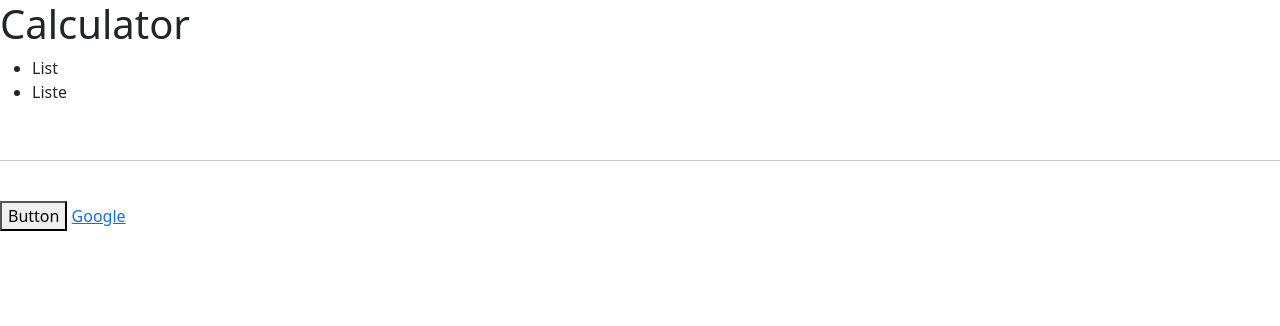
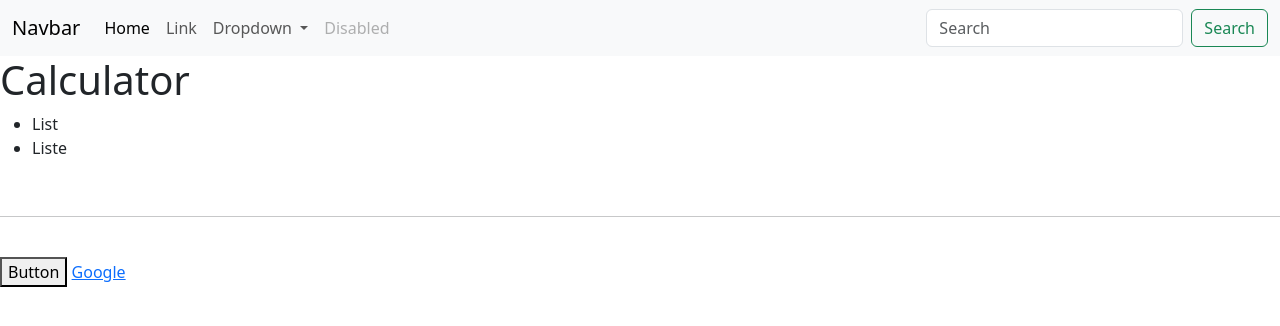
Before and after one commit to Leelando007/Calculator, a plain HTML site: page index.html in a window 1280 px wide. Drawn offline with nearby package versions, Linux system fonts and the light colour scheme.

Commit message:
added haed

```diff
--- a/index.html
+++ b/index.html
@@ -7,6 +7,45 @@
     <link href="https://cdn.jsdelivr.net/npm/bootstrap@5.3.3/dist/css/bootstrap.min.css" rel="stylesheet" integrity="sha384-QWTKZyjpPEjISv5WaRU9OFeRpok6YctnYmDr5pNlyT2bRjXh0JMhjY6hW+ALEwIH" crossorigin="anonymous">
   </head>
   <body>
+    <head>
+        <nav class="navbar navbar-expand-lg bg-body-tertiary">
+            <div class="container-fluid">
+              <a class="navbar-brand" href="#">Navbar</a>
+              <button class="navbar-toggler" type="button" data-bs-toggle="collapse" data-bs-target="#navbarSupportedContent" aria-controls="navbarSupportedContent" aria-expanded="false" aria-label="Toggle navigation">
+                <span class="navbar-toggler-icon"></span>
+              </button>
+              <div class="collapse navbar-collapse" id="navbarSupportedContent">
+                <ul class="navbar-nav me-auto mb-2 mb-lg-0">
+                  <li class="nav-item">
+                    <a class="nav-link active" aria-current="page" href="#">Home</a>
+                  </li>
+                  <li class="nav-item">
+                    <a class="nav-link" href="#">Link</a>
+                  </li>
+                  <li class="nav-item dropdown">
+                    <a class="nav-link dropdown-toggle" href="#" role="button" data-bs-toggle="dropdown" aria-expanded="false">
+                      Dropdown
+                    </a>
+                    <ul class="dropdown-menu">
+                      <li><a class="dropdown-item" href="#">Action</a></li>
+                      <li><a class="dropdown-item" href="#">Another action</a></li>
+                      <li><hr class="dropdown-divider"></li>
+                      <li><a class="dropdown-item" href="#">Something else here</a></li>
+                    </ul>
+                  </li>
+                  <li class="nav-item">
+                    <a class="nav-link disabled" aria-disabled="true">Disabled</a>
+                  </li>
+                </ul>
+                <form class="d-flex" role="search">
+                  <input class="form-control me-2" type="search" placeholder="Search" aria-label="Search">
+                  <button class="btn btn-outline-success" type="submit">Search</button>
+                </form>
+              </div>
+            </div>
+          </nav>
+    </head>
+    <main>
         <h1>Calculator</h1>
         <script src="https://cdn.jsdelivr.net/npm/bootstrap@5.3.3/dist/js/bootstrap.bundle.min.js" integrity="sha384-YvpcrYf0tY3lHB60NNkmXc5s9fDVZLESaAA55NDzOxhy9GkcIdslK1eN7N6jIeHz" crossorigin="anonymous"></script>
         <ul>
@@ -18,5 +57,6 @@
         <br>
         <button>Button</button>
         <a href="www.google.com">Google</a>
+    </main>
 </body>
 </html>
```
Lines whose indentation alone changed are shown as unchanged.
